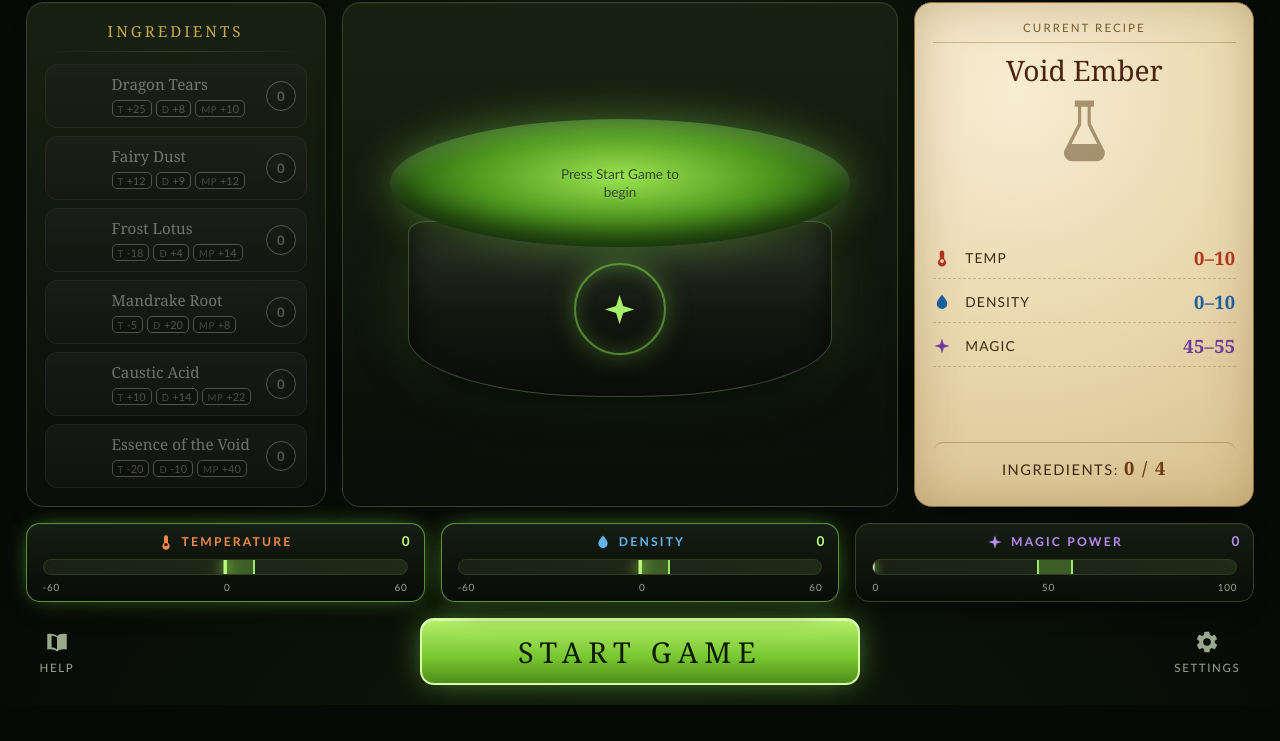
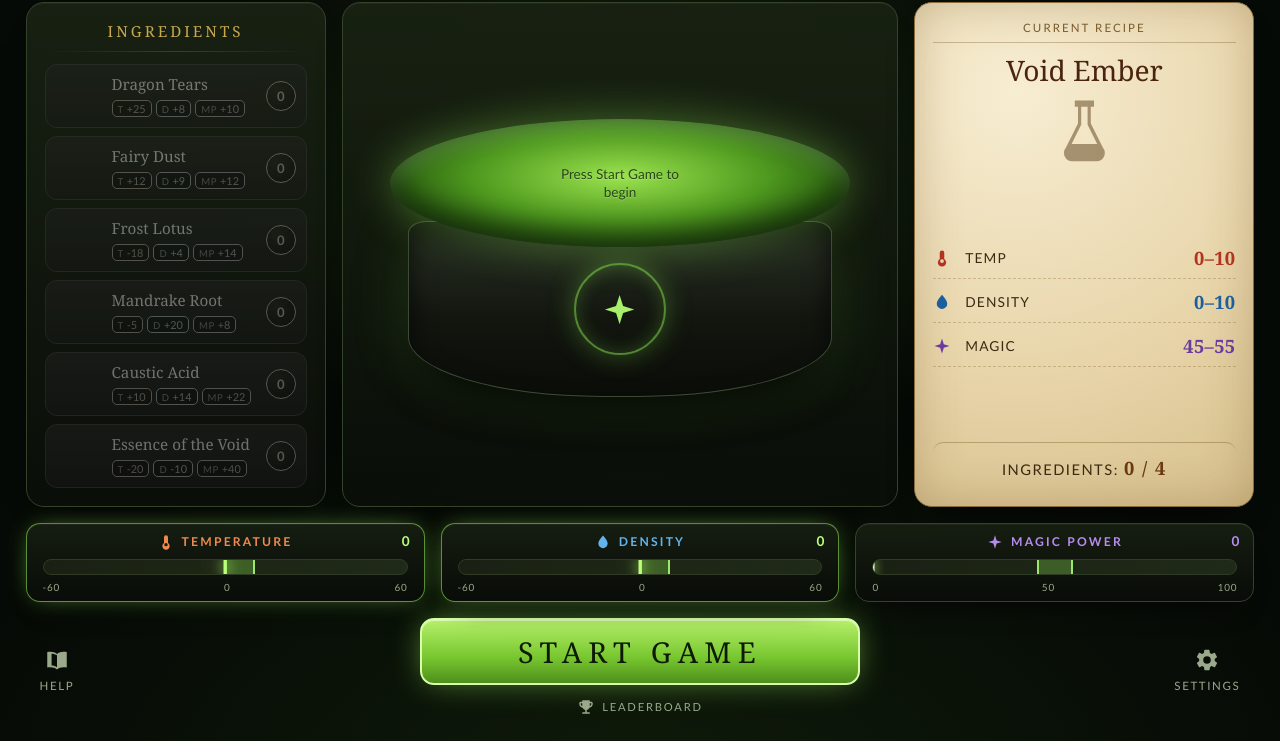
Before and after one commit to asqarbekolimov/alchemists-cauldron, a website built with Vite: page index.html in a window 1280 px wide. Shown: the part 159-900 px from the top of the page. Before the commit the page ends 864 px from the top, so only its background shows below. Built offline with nearby package versions, Linux system fonts and the light colour scheme.

Commit message:
feat: add leaderboard link to start screen

```diff
--- a/src/styles/main.css
+++ b/src/styles/main.css
@@ -826,6 +826,39 @@ button {
 .actions__primary {
   width: 100%;
   justify-self: center;
+}
+
+.actions__menu {
+  display: grid;
+  gap: 8px;
+}
+
+.btn--leaderboard {
+  display: inline-flex;
+  align-items: center;
+  justify-self: center;
+  gap: 7px;
+  padding: 5px 12px;
+  font-size: 0.7rem;
+  letter-spacing: 0.16em;
+  text-transform: uppercase;
+  color: var(--text-dim);
+  background: transparent;
+  border: 0;
+  border-radius: 10px;
+  transition:
+    color 0.15s ease,
+    background 0.15s ease;
+}
+
+.btn--leaderboard:hover {
+  color: var(--green);
+  background: rgb(142 226 85 / 8%);
+}
+
+.btn--leaderboard .btn__icon {
+  width: 18px;
+  height: 18px;
 }
 
 .btn {
@@ -1498,6 +1531,10 @@ button {
     letter-spacing: 0.14em;
   }
 
+  .btn--leaderboard {
+    font-size: 0.62rem;
+  }
+
   .game-over__prompt {
     padding: 14px;
   }
--- a/src/ui/actions.ts
+++ b/src/ui/actions.ts
@@ -5,6 +5,7 @@ import { icon, type IconName } from './icons';
 export interface ActionsHandlers {
   onStart: () => void;
   onBrew: () => void;
+  onLeaderboard: () => void;
 }
 
 export interface ActionsView {
@@ -43,6 +44,21 @@ export function createActionsView(handlers: ActionsHandlers): ActionsView {
     events: { click: handlers.onBrew },
   });
 
+  const leaderboard = element('button', {
+    className: 'btn btn--leaderboard',
+    attributes: { type: 'button', 'data-action': 'leaderboard' },
+    children: [
+      icon('trophy', 'btn__icon'),
+      element('span', { className: 'btn__label', textContent: 'Leaderboard' }),
+    ],
+    events: { click: handlers.onLeaderboard },
+  });
+
+  const menu = element('div', {
+    className: 'actions__menu',
+    children: [start, leaderboard],
+  });
+
   const primary = element('div', { className: 'actions__primary' });
 
   const root = element('footer', {
@@ -60,7 +76,7 @@ export function createActionsView(handlers: ActionsHandlers): ActionsView {
     const nextMode = state.status === 'menu' ? 'menu' : 'game';
 
     if (nextMode !== mode) {
-      primary.replaceChildren(nextMode === 'menu' ? start : brew);
+      primary.replaceChildren(nextMode === 'menu' ? menu : brew);
       mode = nextMode;
     }
 
--- a/src/ui/layout.ts
+++ b/src/ui/layout.ts
@@ -48,6 +48,7 @@ export function mainLayout(): HTMLElement {
     onBrew: () => {
       brewCauldron();
     },
+    onLeaderboard: leaderboard.open,
   });
   const gameOver = createGameOverView({
     onPlayAgain: startGame,
```
